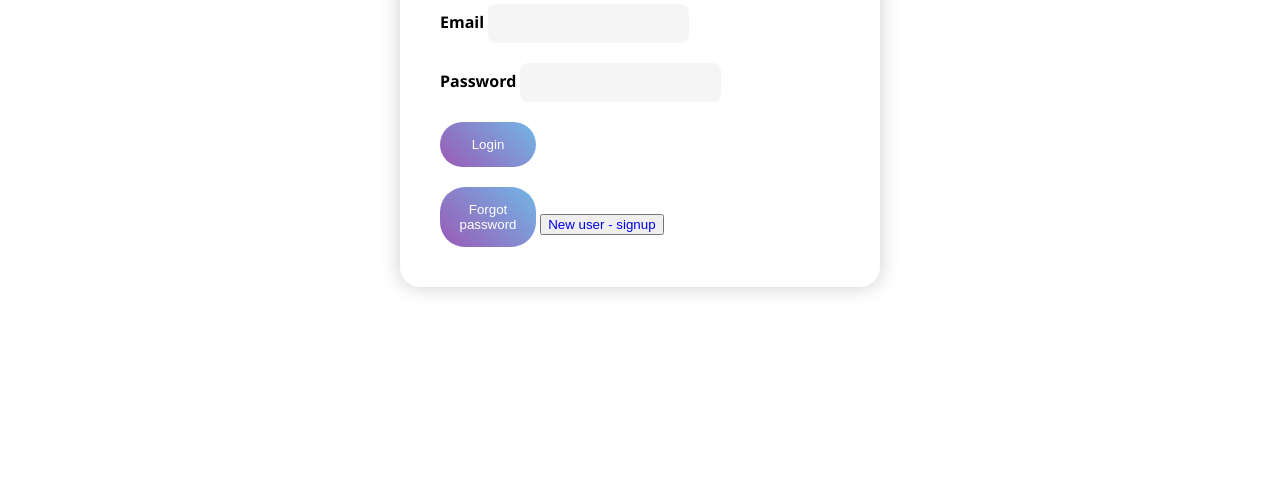
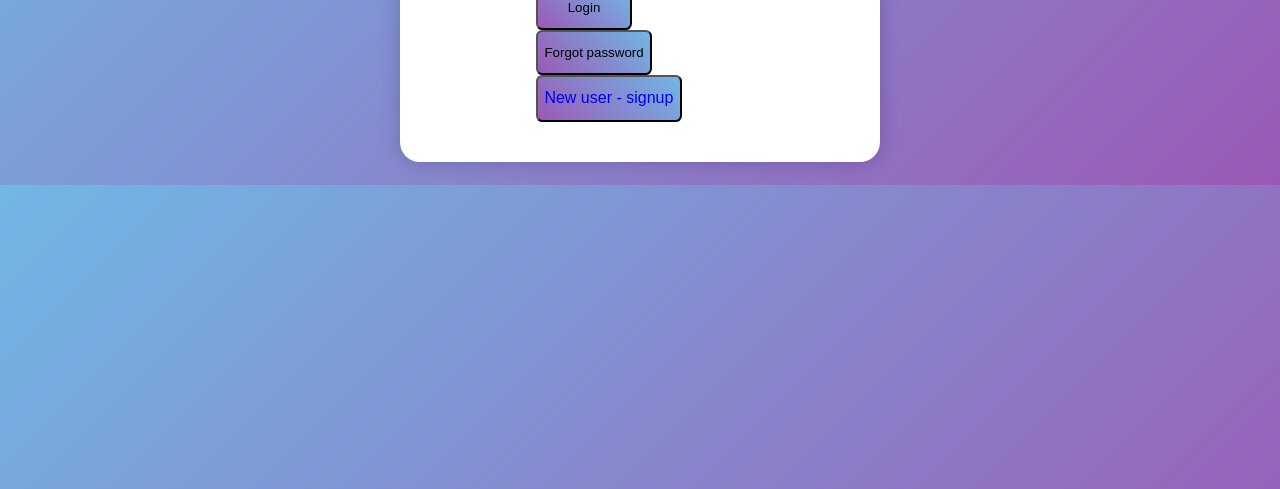
Before and after one commit to SonikaSahana/groupchat_app, a website: page frontend/views/login.html in a window 1280 px wide. Shown: the part 311-800 px from the top of the page. Drawn offline with nearby package versions, Linux system fonts and the light colour scheme.

Commit message:
some changes

```diff
--- a/frontend/css/login.css
+++ b/frontend/css/login.css
@@ -1,15 +1,12 @@
-body {
-    font-family: 'Segoe UI', Tahoma, Geneva, Verdana, sans-serif;
-    margin: 0;
-    padding: 0;
+body{
+    background:linear-gradient(135deg, #71b7e6, #9b59b6);
     display: flex;
     justify-content: center;
     align-items: center;
-    height: 100vh;
-    background-color: linear-gradient(-135deg, #71b7e6, #9b59b6);;
+    min-height: 60vh;
 }
 
-  .login-display {
+.login-display{
     background-color: #fff;
     border-radius: 20px;
     box-shadow: 0 0 20px rgba(0, 0, 0, 0.2);
@@ -17,84 +14,54 @@ body {
     width: 400px;
     max-width: 90%;
 }
+.login-display button{
 
-  h2 {
-    margin-bottom: 20px;
-    color: #333;
-    text-align: center;
-  }
 
-  form {
-    display: flex;
-    flex-direction: column;
-  }
-
-  label {
-    font-weight: bold;
-    margin-bottom: 8px;
-  }
-
-  input {
-    padding: 12px;
-    margin-bottom: 20px;
-    border: none;
-    border-radius: 8px;
-    background-color: #f5f5f5;
-    transition: background-color 0.3s ease;
-  }
-
-  input:focus {
-    outline: none;
-    background-color: #e0e0e0;
-  }
-
-  button[type="submit"] {
-    padding: 15px;
-    /* background-color: #007bff; */
-    color: #fff;
-    border: none;
-    border-radius: 25px;
-    cursor: pointer;
-    transition: background-color 0.3s ease;
     width: 6rem;
     /* margin: 0 4rem; */
     box-sizing: border-box;
-      /* padding: 0.8rem 0.4rem; */
+    padding: 0.8rem 0.4rem;
     background: linear-gradient(-135deg, #71b7e6, #9b59b6);
-      /* border-radius: 0.4rem; */
-      /* margin: 0 6rem; */
+    border-radius: 0.4rem;
+    margin: 0 6rem;
 }
 
-  button[type="submit"]:hover {
-    background-color: #0056b3;
+
+
+.email label{
+    margin-left: 2rem;
+}
+label{
+    font-size: large;
+    margin: 0.5rem;
 }
 
-  #forgot-password,
-  a {
-    margin-top: 20px;
-    text-align: center;
-    text-decoration: none;
+input{
+    padding: 0.4rem;
+    width: 21rem;
+    border-radius: 0.4rem;
+    font-size: medium;
+    margin: 0.5rem;
 }
 
-  #forgot-password button,
-  a button {
-    padding: 15px;
-  /* background-color: #007bff; */
-  color: #fff;
-  border: none;
-  border-radius: 25px;
-  cursor: pointer;
-  transition: background-color 0.3s ease;
-  width: 6rem;
-    /* margin: 0 4rem; */
-    box-sizing: border-box;
-    /* padding: 0.8rem 0.4rem; */
-    background: linear-gradient(-135deg, #71b7e6, #9b59b6);
-    /* border-radius: 0.4rem; */
-    /* margin: 0 6rem; */
+.login-display >button{
+    width: fit-content;
+    background-color:linear-gradient(135deg, #71b7e6, #9b59b6);
 }
 
-  #forgot-password button:hover,
-  a button:hover {
-    color: #0056b3;
+.login-display a {
+    font-size: larger;
+    text-decoration: none;
+
+    &:hover{
+        color: rgb(215, 14, 88);
     }
+}
+
+h2{
+    font-size: 2rem;
+}
+
+#forgot-password{
+    min-width: max-content;
+}
```
Lines whose indentation alone changed are shown as unchanged.
